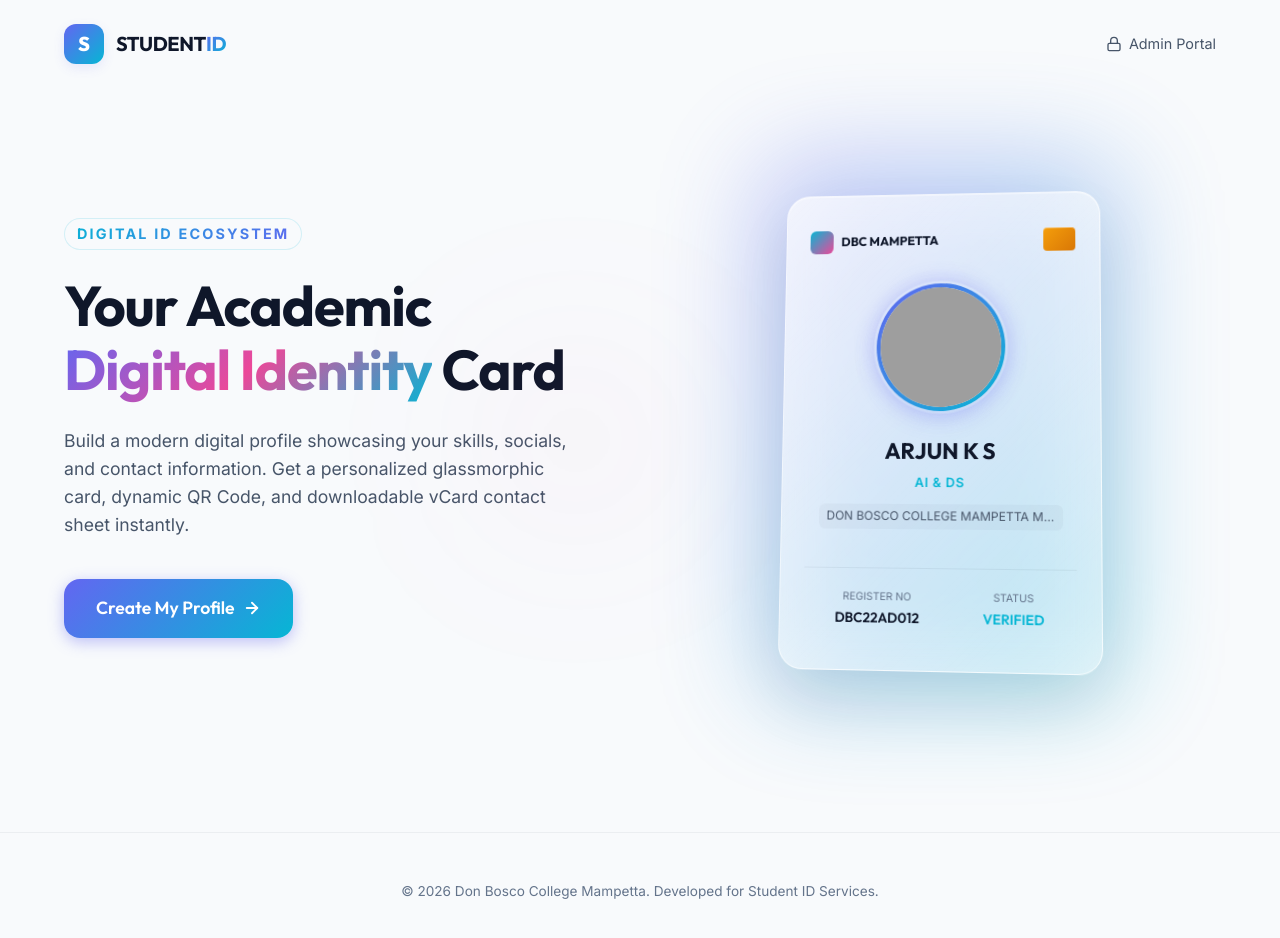
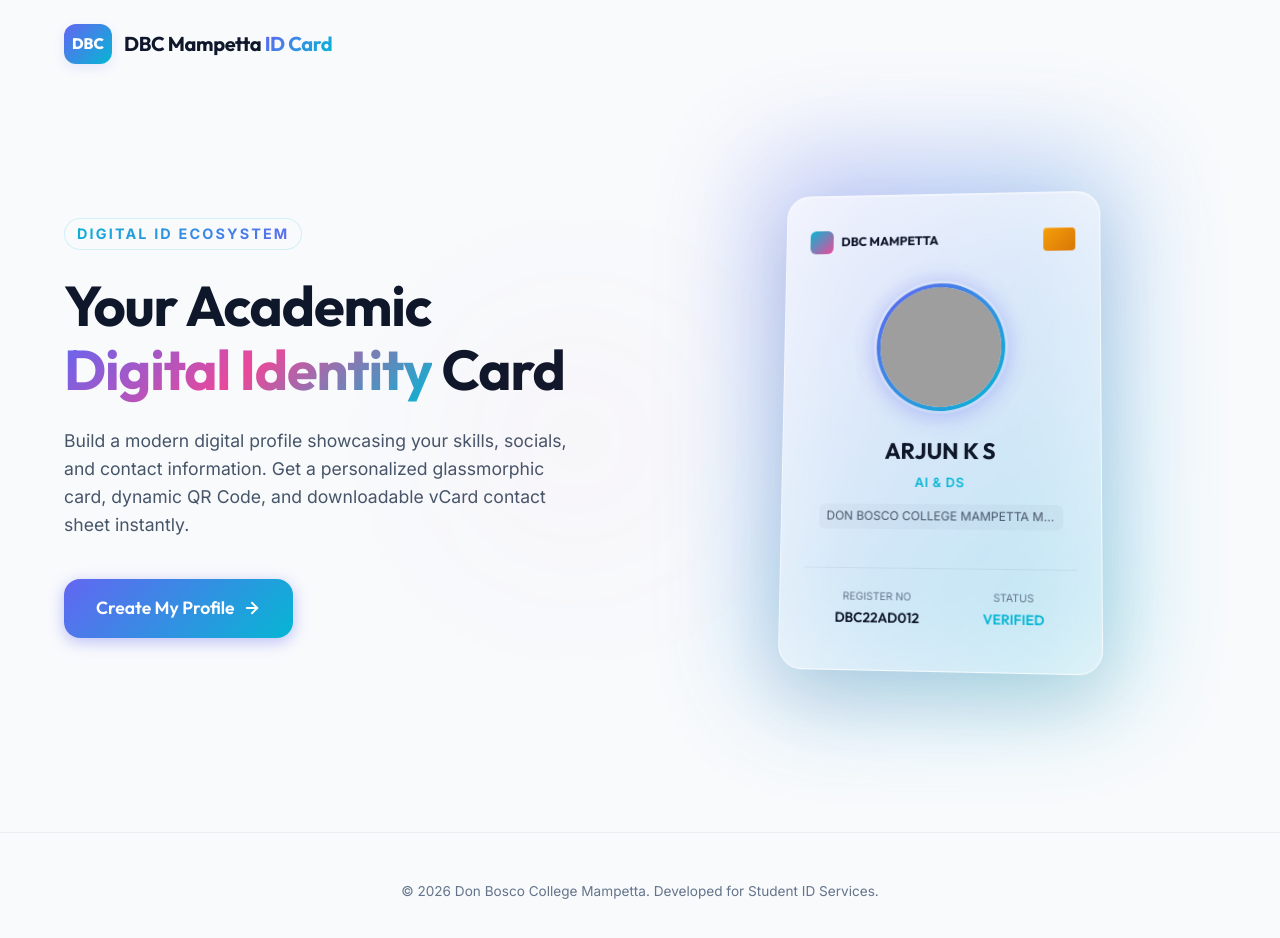
Before and after one commit to ananduep93/Student-ID-DBC, a plain HTML site: page index.html in a window 1280 px wide. Drawn offline with Linux system fonts and the light colour scheme; grey boxes are pictures that could not be loaded.

Commit message:
small change

```diff
--- a/assets/css/style.css
+++ b/assets/css/style.css
@@ -418,7 +418,8 @@ header {
 }
 
 .logo-icon {
-  width: 40px;
+  min-width: 42px;
+  padding: 0 0.5rem;
   height: 40px;
   background: linear-gradient(135deg, var(--accent-primary) 0%, var(--accent-secondary) 100%);
   border-radius: 12px;
@@ -429,7 +430,7 @@ header {
   font-family: 'Outfit', sans-serif;
   font-weight: 800;
   color: white;
-  font-size: 1.25rem;
+  font-size: 0.95rem;
 }
 
 .logo-text {
--- a/index.html
+++ b/index.html
@@ -18,12 +18,8 @@
     <!-- Navbar -->
     <header class="animate-fade-in">
       <a href="./index.html" class="logo">
-        <div class="logo-icon">S</div>
-        <div class="logo-text">STUDENT<span>ID</span></div>
-      </a>
-      <a href="./admin.html" class="admin-link">
-        <svg xmlns="http://www.w3.org/2000/svg" width="16" height="16" viewBox="0 0 24 24" fill="none" stroke="currentColor" stroke-width="2" stroke-linecap="round" stroke-linejoin="round"><rect x="3" y="11" width="18" height="11" rx="2" ry="2"></rect><path d="M7 11V7a5 5 0 0 1 10 0v4"></path></svg>
-        Admin Portal
+        <div class="logo-icon">DBC</div>
+        <div class="logo-text">DBC Mampetta <span>ID Card</span></div>
       </a>
     </header>
 
```
Also changed, not shown: admin.html (+2 -2 lines), form.html (+2 -2 lines), profile.html (+2 -2 lines), success.html (+2 -2 lines).
